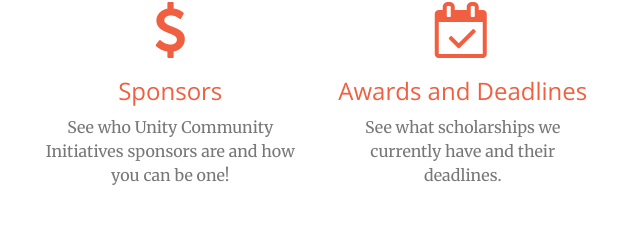
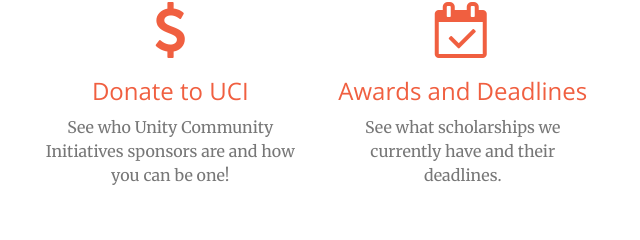
Before and after one commit to unityinit/unityinit.github.io, a website: page index.html in a window 1280 px wide. Shown: the part 1506-1746 px from the top of the page, 616-1256 px from the left. Drawn offline with nearby package versions, Linux system fonts and the light colour scheme.

Commit message:
Update index.html

```diff
--- a/index.html
+++ b/index.html
@@ -131,7 +131,7 @@
                 <div class="col-lg-3 col-md-6 text-center">
                     <div class="service-box">
                         <a href="Sponsors.html"><i class="fa fa-4x fa-usd text-primary sr-icons"></i>
-                        <h3>Sponsors</h3>
+                        <h3>Donate to UCI</h3>
                         <p class="text-muted">See who Unity Community Initiatives sponsors are and how you can be one!</p></a>
                     </div>
                 </div>
```
